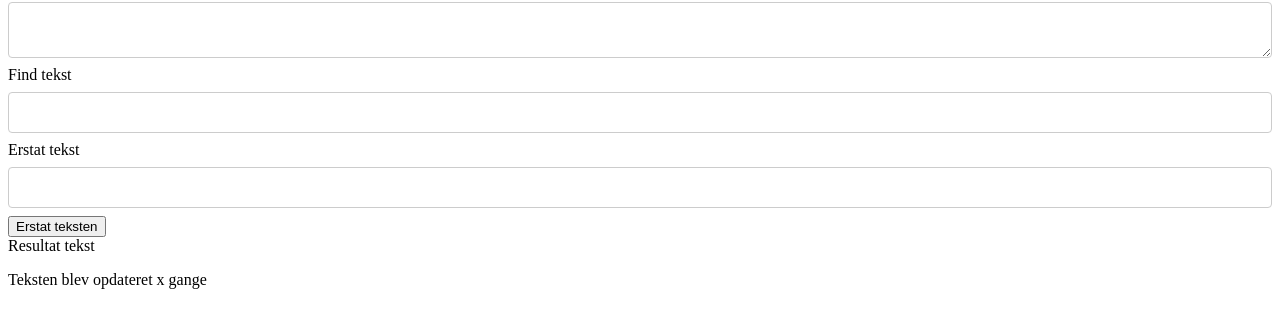
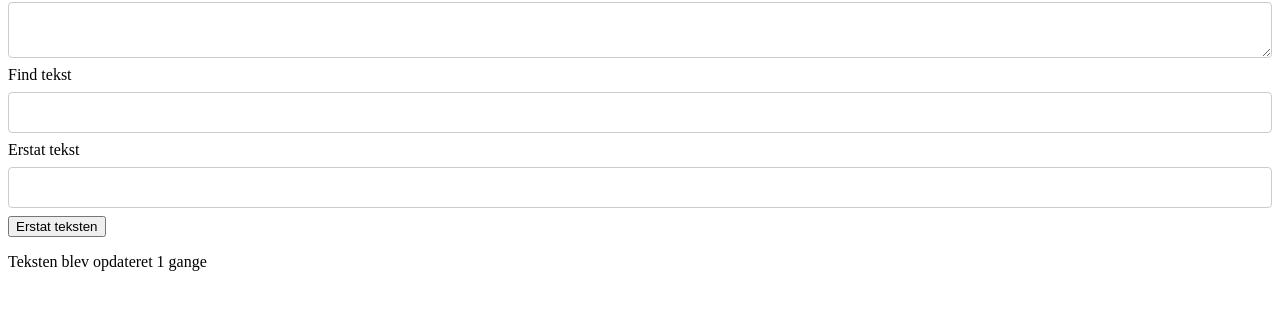
Before and after one commit to anne7n62/iba_projekta_opgave20, a plain HTML site: page index.html in a window 1280 px wide. Both pictures are taken after a click on the button "Erstat teksten". Shown: the part 78-406 px from the top of the page. Drawn offline with Linux system fonts and the light colour scheme.

Commit message:
Regex virker

```diff
--- a/index.html
+++ b/index.html
@@ -52,41 +52,29 @@
     </form>
 
     <div id="result">
-      <div class="result-text">Resultat tekst</div>
-      <p>Teksten blev opdateret <span class="counter">x</span> gange</p>
+      <div id="result-text">Resultat tekst</div>
+      <p>Teksten blev opdateret <span class="counter">{count}</span> gange</p>
     </div>
 
     <script>
       let actionButton = document.getElementById("actionButton");
 
-      // TODO 2: Tilføj en event listener på knappen ("click")
+      // Tilføjer eventlistener
       actionButton.addEventListener("click", function () {
-        console.log("knappen klikket");
-
-        // TODO 1: Hent referencer til textarea, inputfelterne og knappen (document.getElementById / querySelector)
-
+        //Hent referencer
         let textareaInput = document.getElementById("textarea");
         let findInput = document.getElementById("find-tekst");
         let erstatInput = document.getElementById("erstat-tekst");
+        let resultatTekst = document.getElementById("result-text");
+        const counterSpan = document.querySelector(".counter");
 
-        // TODO 3: Inde i event listeneren:
-        //   - Hent teksten fra textarea (.value)
+        // Hent teksten fra de forskellige input
+        let hentTekst = textareaInput.value;
+        const findTekst = findInput.value;
+        const erstatTekst = erstatInput.value;
 
-        let hentTekst = textareaInput.value;
-        console.log("Tekst:", hentTekst);
-
-        //   - Hent søgeteksten fra første input (.value)
-        //   - Hent erstatningsteksten fra andet input (.value)
-        const findTekst = findInput.value;
-        console.log("Søg efter:", findTekst);
-
-        const erstatTekst = erstatInput.value;
-        console.log("Erstat med:", erstatTekst);
-
-        // TODO 4: Lav en RegExp baseret på søgeteksten
-        //   Hint: new RegExp(searchText, "gi")
-        //   (g = global, i = ignore case)
-
+        // Lav en RegExp baseret på søgeteksten.
+        // (g = global, i = ignore case)
         const regex = new RegExp(findTekst, "gi");
 
         // TODO 5: Tæl hvor mange matches der findes i teksten
@@ -95,12 +83,17 @@
 
         // TODO 6: Erstat alle matches med erstatningsteksten
         //   Hint: tekst.replace(regex, erstatning)
-        const nyTekst = findTekst(regex, erstatTekst);
+        const nyTekst = hentTekst.replaceAll(regex, erstatTekst);
         console.log("Ny tekst:", nyTekst);
 
         // TODO 7: Opdater textarea eller et separat <div> med den nye tekst
+        // opdater textarea eller et andet element
+
+        resultatTekst.textContent = nyTekst;
 
         // TODO 8: Vis også brugeren hvor mange udskiftninger der blev foretaget
+        const count = matches ? matches.length : 0;
+        counterSpan.textContent = count;
       });
     </script>
   </body>
```
